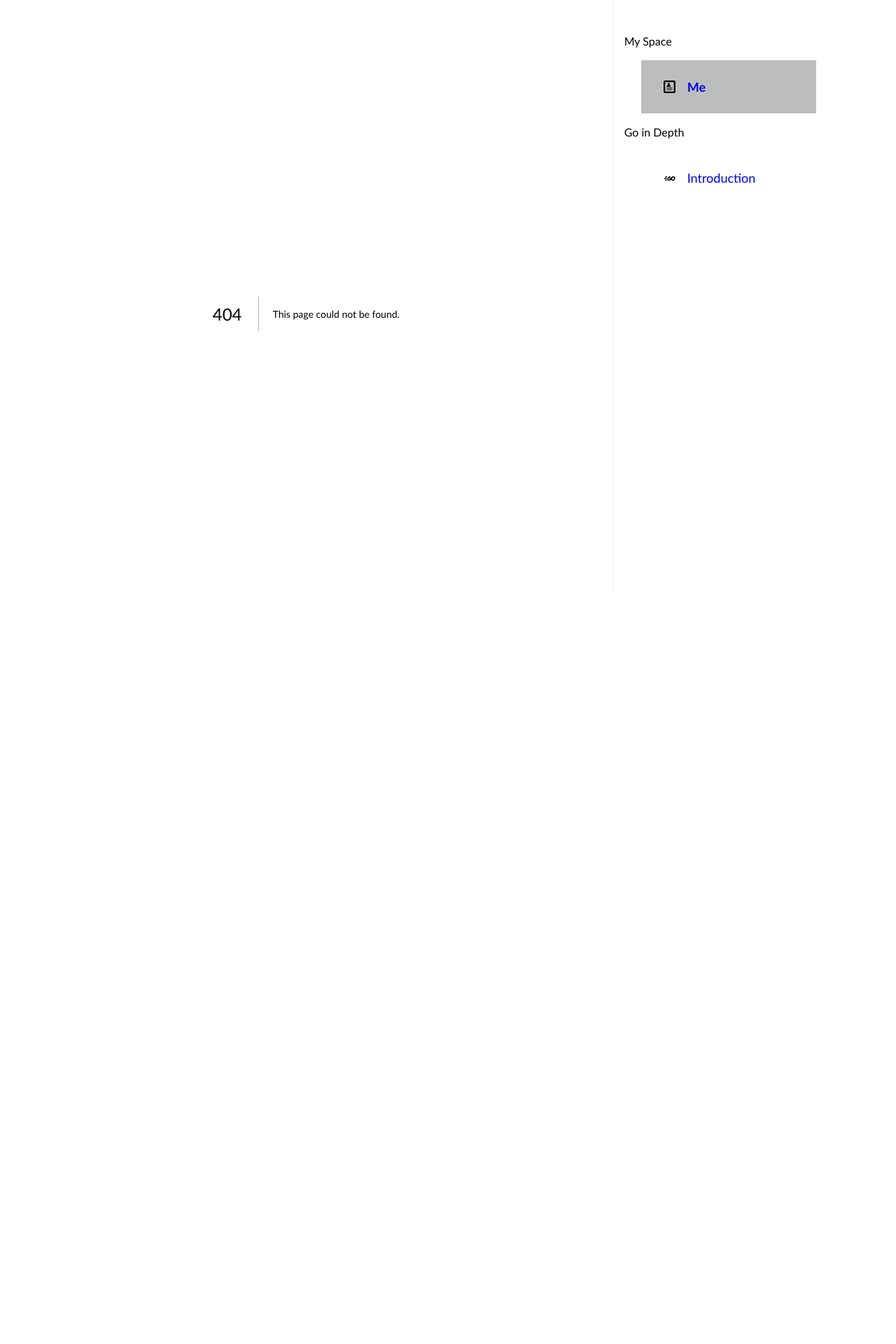
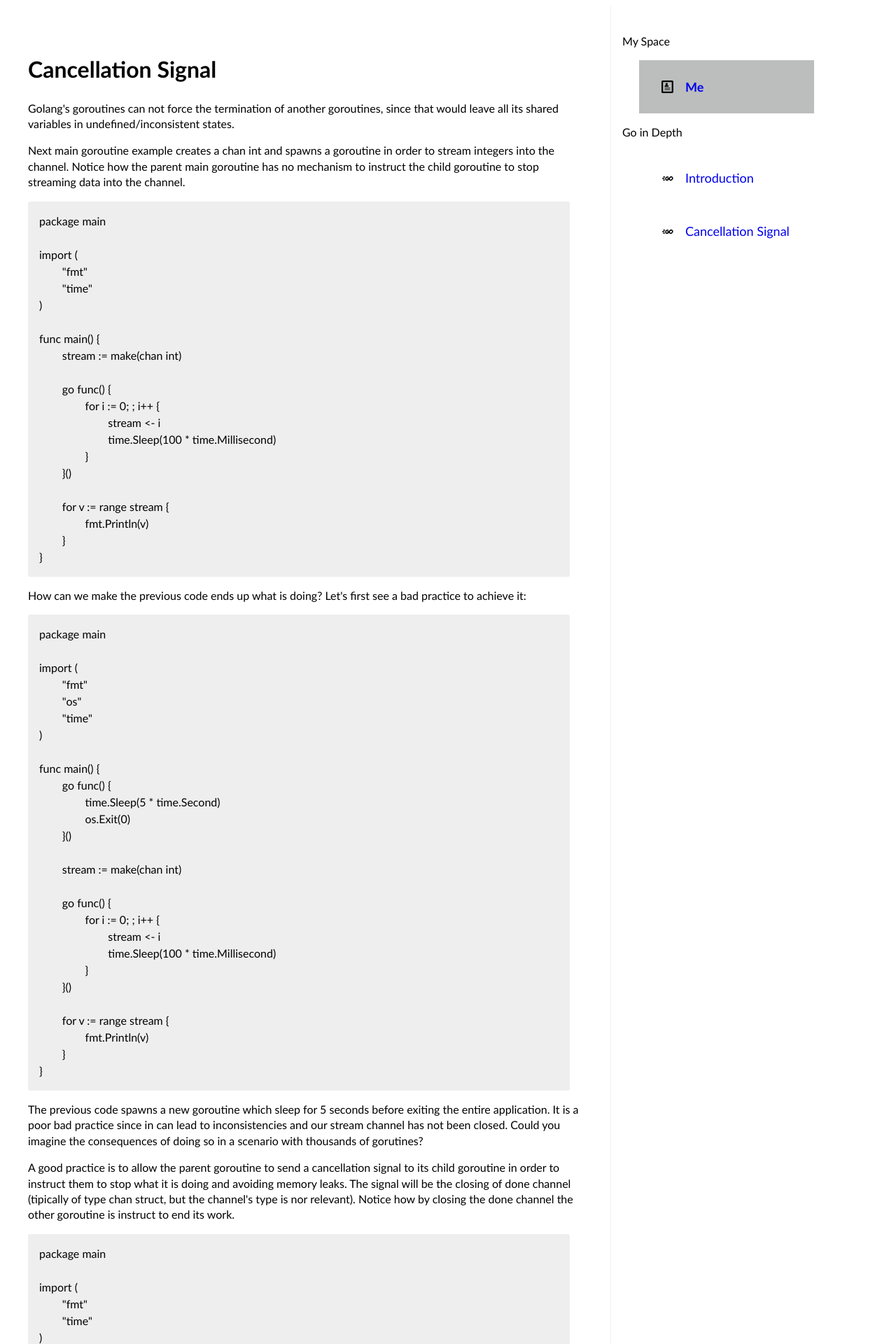
Before and after one commit to alcastic/pwebpage, a Next.js app: page /go/cancellation-signal in a window 1280 px wide. Before the commit this address had no page. Shown: the top 1920 px of the page at 70% size. Before the commit the page ends 848 px from the top, so only its background shows below. Built offline with nearby package versions, Linux system fonts and the light colour scheme.

Commit message:
chore: add basic 'cancellation signal' pattern page

```diff
--- /dev/null
+++ b/app/go/cancellation-signal/cancellation-signal.css
@@ -0,0 +1,16 @@
+pre {
+    background: #eee;
+    padding: 1rem;
+    overflow: auto;
+    border-radius: 3px;
+    max-width: 80ch;
+  }
+
+  pre code {
+      text-align: left;
+      white-space: pre;
+      word-spacing: normal;
+      word-break: normal;
+      word-wrap: normal;
+      line-height: 1.5;
+  }
--- /dev/null
+++ b/app/go/cancellation-signal/code-sample.ts
@@ -0,0 +1,145 @@
+export const sample01: string = `package main
+
+import (
+	"fmt"
+	"time"
+)
+
+func main() {
+	stream := make(chan int)
+
+	go func() {
+		for i := 0; ; i++ {
+			stream <- i
+			time.Sleep(100 * time.Millisecond)
+		}
+	}()
+
+	for v := range stream {
+		fmt.Println(v)
+	}
+}`
+
+export const sample02: string = `package main
+
+import (
+	"fmt"
+	"os"
+	"time"
+)
+
+func main() {
+	go func() {
+		time.Sleep(5 * time.Second)
+		os.Exit(0)
+	}()
+
+	stream := make(chan int)
+
+	go func() {
+		for i := 0; ; i++ {
+			stream <- i
+			time.Sleep(100 * time.Millisecond)
+		}
+	}()
+
+	for v := range stream {
+		fmt.Println(v)
+	}
+}`
+
+export const sample03: string = `package main
+
+import (
+	"fmt"
+	"time"
+)
+
+func main() {
+	done := make(chan struct{})
+	go func() {
+		defer close(done)
+		time.Sleep(5 * time.Second)
+	}()
+
+	stream := make(chan int)
+
+	go func() {
+		defer close(stream)
+		for i := 0; ; i++ {
+			select {
+			case <-done:
+				return
+			case stream <- i:
+				time.Sleep(100 * time.Millisecond)
+			}
+		}
+	}()
+
+	for v := range stream {
+		fmt.Println(v)
+	}
+}`
+
+export const sample04: string = `package main
+
+import (
+	"context"
+	"fmt"
+	"time"
+)
+
+func main() {
+	ctx, cancel := context.WithTimeout(context.Background(), 5*time.Second)
+	defer cancel()
+
+	stream := make(chan int)
+
+	go func() {
+		defer close(stream)
+		for i := 0; ; i++ {
+			select {
+			case <-ctx.Done():
+				return
+			case stream <- i:
+				time.Sleep(100 * time.Millisecond)
+			}
+		}
+	}()
+
+	for v := range stream {
+		fmt.Println(v)
+	}
+}`
+
+export const sample05: string = `package main
+
+import (
+	"context"
+	"fmt"
+	"time"
+)
+
+func intStream(done <-chan struct{}) <-chan int {
+	stream := make(chan int)
+	go func() {
+		defer close(stream)
+		for i := 0; ; i++ {
+			select {
+			case <-done:
+				return
+			case stream <- i:
+				time.Sleep(100 * time.Millisecond)
+			}
+		}
+	}()
+	return stream
+}
+
+func main() {
+	ctx, cancel := context.WithTimeout(context.Background(), 5*time.Second)
+	defer cancel()
+	for v := range intStream(ctx.Done()) {
+		fmt.Println(v)
+	}
+}`
--- /dev/null
+++ b/app/go/cancellation-signal/page.tsx
@@ -0,0 +1,58 @@
+"use client"
+import './cancellation-signal.css'
+import * as CodeSample from './code-sample'
+
+export default function CancellationSignal() {
+    return (
+        <>
+            <h1>Cancellation Signal</h1>
+            <p>
+                Golang&apos;s goroutines can not force the termination of another goroutines, since that would leave all its shared variables in undefined/inconsistent states.
+            </p>
+            <p>
+                Next main goroutine example creates a chan int and spawns a goroutine in order to stream integers into the channel. Notice how the parent main goroutine has no mechanism to instruct the child goroutine to stop streaming data into the channel.
+            </p>
+            <pre>
+                <code>
+                    {CodeSample.sample01}
+                </code>
+            </pre>
+            <p>
+                How can we make the previous code ends up what is doing? Let&apos;s first see a bad practice to achieve it:
+            </p>
+            <pre>
+                <code>
+                    {CodeSample.sample02}
+                </code>
+            </pre>
+            <p>
+                The previous code spawns a new goroutine which sleep for 5 seconds before exiting the entire application. It is a poor bad practice since in can lead to inconsistencies and our stream channel has not been closed. Could you imagine the consequences of doing so in a scenario with thousands of gorutines?
+            </p>
+            <p>
+                A good practice is to allow the parent goroutine to send a cancellation signal to its child goroutine in order to instruct them to stop what it is doing and avoiding memory leaks. The signal will be the closing of done channel (tipically of type chan struct{ }, but the channel&apos;s type is nor relevant). Notice how by closing the done channel the other goroutine is instruct to end its work.
+            </p>
+            <pre>
+                <code>
+                    {CodeSample.sample03}
+                </code>
+            </pre>
+            <p>
+                The Golang&apos;s context package provides a handy implementation to implement cancellation signals. The context package is out of the scope of this documentation, but here is the implementation of our code using the context package
+            </p>
+            <pre>
+                <code>
+                    {CodeSample.sample04}
+                </code>
+            </pre>
+            <p>
+                Finally, a refactor of our code:
+            </p>
+            <pre>
+                <code>
+                    {CodeSample.sample05}
+                </code>
+            </pre>
+
+        </>
+    )
+}
--- a/components/navmenu/sidebarData.js
+++ b/components/navmenu/sidebarData.js
@@ -24,6 +24,13 @@ export const SidebarData = [
                 path: '/go',
                 icon: <TbIcons.TbBrandGolang />,
                 cName: "navmenu-text"
+            },
+            {
+                id: 'cancellation-signal',
+                title: 'Cancellation Signal',
+                path: '/go/cancellation-signal',
+                icon: <TbIcons.TbBrandGolang />,
+                cName: "navmenu-text"
             }
         ]
     }
```
